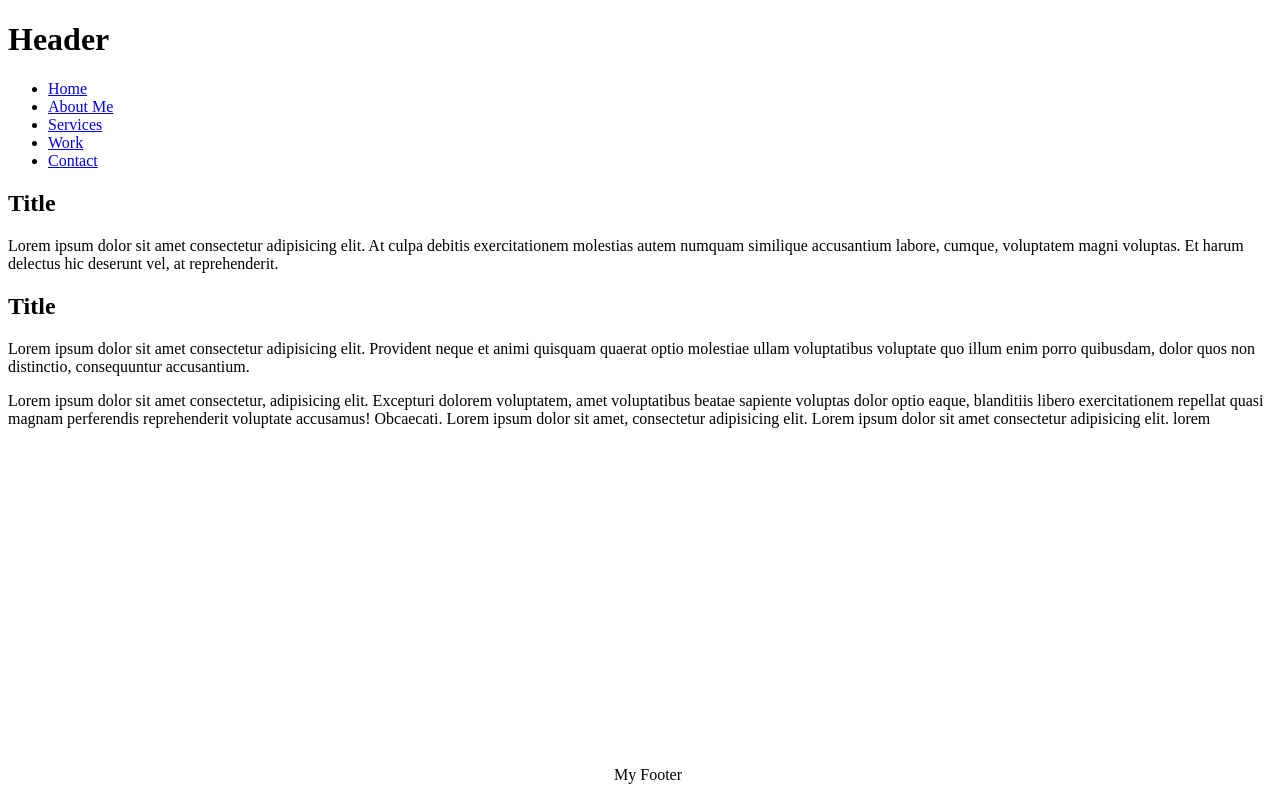
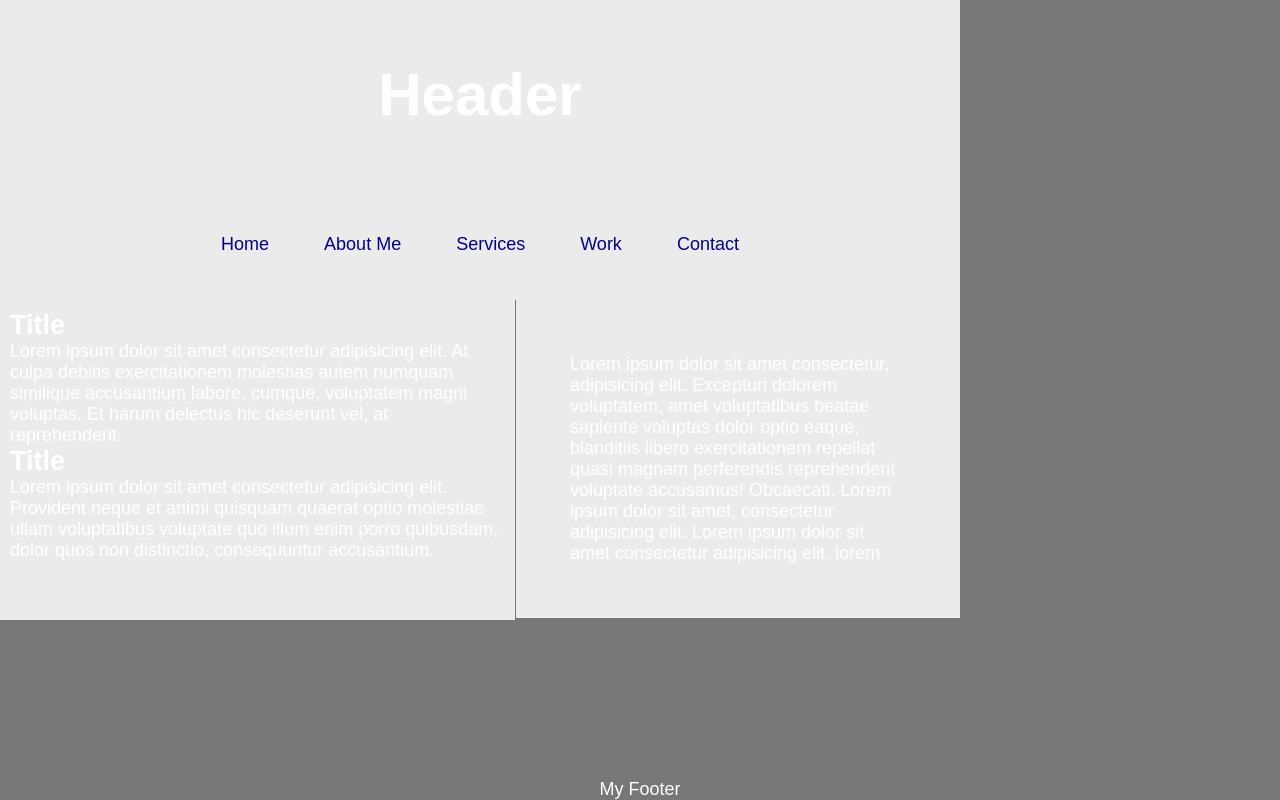
Before and after one commit to meeradubey/HW-Wireframe, a plain HTML site: page index.html in a window 1280 px wide. Drawn offline with Linux system fonts and the light colour scheme.

Commit message:
Update style.css
updated

```diff
--- a/css/style.css
+++ b/css/style.css
@@ -1 +1,64 @@
-<div class="container">
+*{
+    margin: 0;
+    padding: 0;
+}
+html, body {
+    font-family: 'Arial', 'Helvetica Neue', Helvetica, sans-serif;
+     color: white;
+     background: #777;
+     width: 960px;
+     font-size: 18px;
+}
+#container {
+    min-height: 100%
+}
+main {
+    overflow: auto;
+    padding-bottom: 100px;
+}
+.header {
+    padding: 60px;
+    text-align: center;
+    background-color: #ebebeb;
+    color: white;
+    font-size: 30px;
+  }
+.nav {
+    background-color: #ebebeb;
+    color: #ebebeb;
+    list-style: none;
+    text-align: center;
+    padding: 20px;
+}
+.nav > li {
+    display: inline-block;
+    padding: 25px;
+}
+.nav > li > a {
+    text-decoration: none;
+    color: darkblue;
+}
+.nav > li > a:hover {
+    color: #c1c1c1
+}
+section {
+    width: 495px;
+    height: 300px;
+    background-color: #ebebeb;
+    float: left;
+    padding: 10px;
+}
+
+aside {
+    width: 35%;
+    height: 35%;
+    float: right;
+    color: white;
+    background-color: #ebebeb;
+    padding: 54px;
+}
+.footer {
+    width: 100%;
+    height: 100%;
+    background-color: #ebebeb;
+}
```
